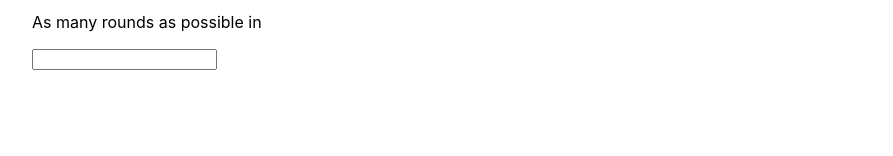
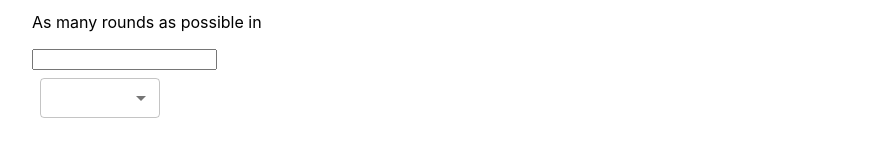
Before and after one commit to gabmor38/Fitness_Timer, a React (Create React App) app: page / in a window 1280 px wide. Both pictures are taken after a click on the button "AMRAP". Shown: the part 426-582 px from the top of the page, without its empty margins (68-961 px from the left). Built offline with nearby package versions, Linux system fonts and the light colour scheme.

Commit message:
added clock

```diff
--- a/src/components/Timer.jsx
+++ b/src/components/Timer.jsx
@@ -1,5 +1,9 @@
 import React from 'react';
 //import Buttons from './Button';
+import Clock from "./clock"
+
+
+
 
 export default function Timer (props) {
 
@@ -31,7 +35,13 @@ export default function Timer (props) {
           </div>
 
         </div>
+
       )}
+      <div>
+        <Clock/>
+      </div>
+
+
 
 
     </div>
--- /dev/null
+++ b/src/components/clock.jsx
@@ -0,0 +1,37 @@
+import React from 'react';
+import InputLabel from '@mui/material/InputLabel';
+import MenuItem from '@mui/material/MenuItem';
+import FormControl from '@mui/material/FormControl';
+import Select from '@mui/material/Select';
+
+export default function clock () {
+
+  return (
+
+  <FormControl sx={{ m: 1, minWidth: 120 }} size="small">
+    <InputLabel id="demo-select-small-label"></InputLabel>
+    <Select
+      labelId="demo-select-small-label"
+      id="demo-select-small"
+      value=""
+      label=""
+    >
+
+    <MenuItem value={1}>20 seconds</MenuItem>
+    <MenuItem value={2}>30 seconds</MenuItem>
+    <MenuItem value={3}>45 seconds</MenuItem>
+    <MenuItem value={4}>1 minute</MenuItem>
+    <MenuItem value={5}>01:15 minutes</MenuItem>
+    <MenuItem value={6}>1:30 minutes</MenuItem>
+    <MenuItem value={7}>01:45 minutes</MenuItem>
+    <MenuItem value={8}>2 minutes</MenuItem>
+    <MenuItem value={9}>02:15 minutes</MenuItem>
+    <MenuItem value={10}>02:30 minutes</MenuItem>
+    <MenuItem value={11}>02:45 minutes</MenuItem>
+    <MenuItem value={12}>3 minutes</MenuItem>
+    </Select>
+  </FormControl>
+
+  );
+
+}
```
